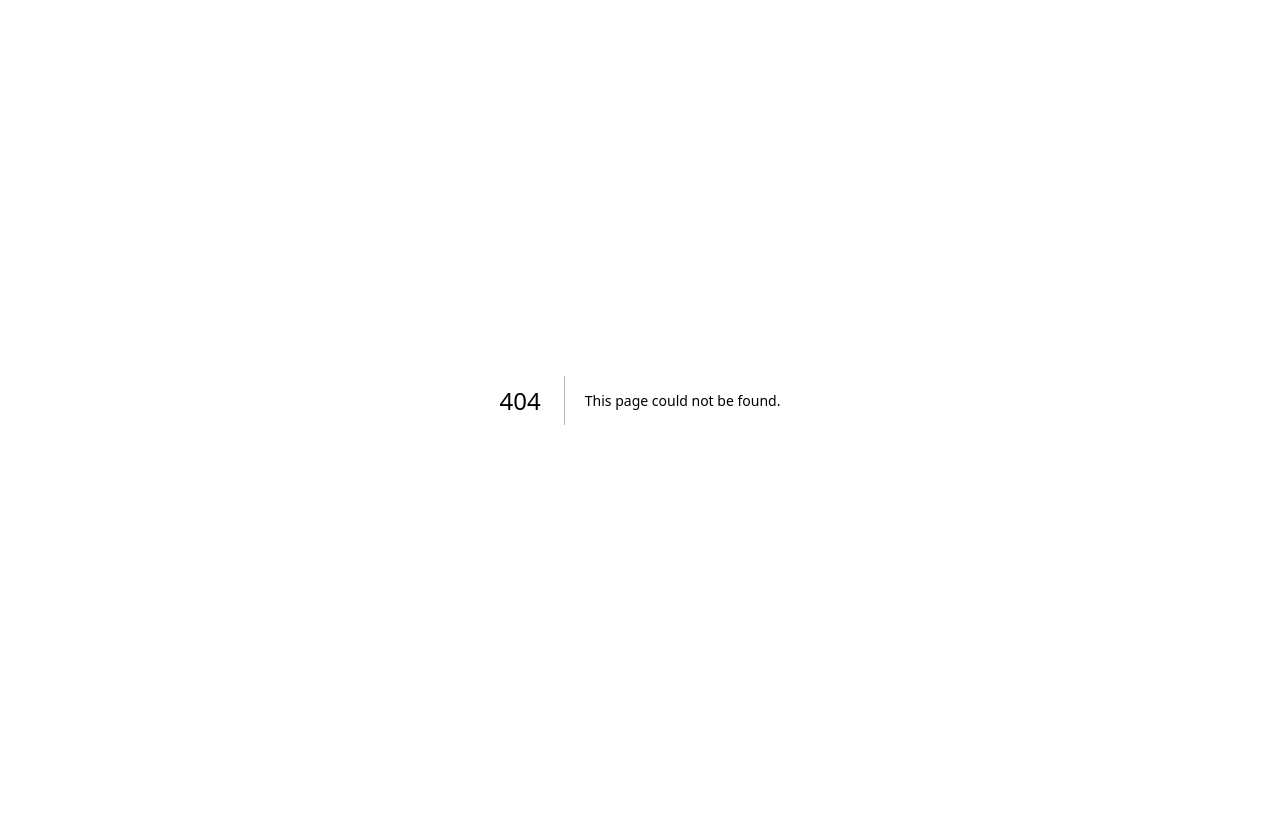
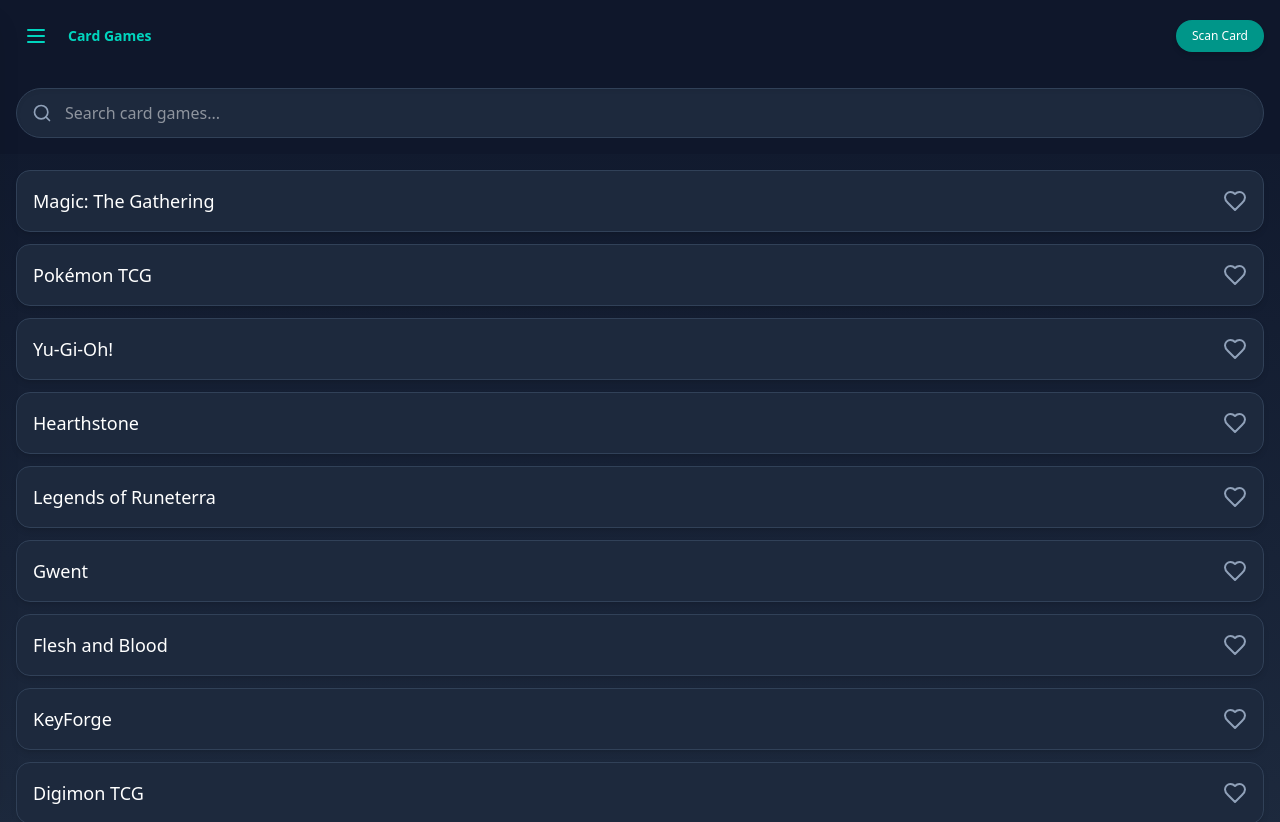
Before and after one commit to thienautran/unihack2025, a Next.js app: page /home in a window 1280 px wide. Before the commit this address had no page. Before the commit the page ends 800 px from the top, so only its background shows below. Built offline with nearby package versions, Linux system fonts and the light colour scheme.

Commit message:
menu screen

```diff
--- /dev/null
+++ b/src/app/home/page.tsx
@@ -0,0 +1,187 @@
+'use client'
+
+import { useState, useEffect } from 'react';
+import { Search, Heart, Menu } from 'lucide-react';
+
+// Sample card game data with unique IDs
+const cardGames = [
+  { id: 1, name: 'Magic: The Gathering' },
+  { id: 2, name: 'Pokémon TCG' },
+  { id: 3, name: 'Yu-Gi-Oh!' },
+  { id: 4, name: 'Hearthstone' },
+  { id: 5, name: 'Legends of Runeterra' },
+  { id: 6, name: 'Gwent' },
+  { id: 7, name: 'Flesh and Blood' },
+  { id: 8, name: 'KeyForge' },
+  { id: 9, name: 'Digimon TCG' },
+  { id: 10, name: 'Marvel Champions' },
+  { id: 11, name: 'Star Wars: Unlimited' },
+  { id: 12, name: 'Lorcana' },
+  { id: 13, name: 'One Piece Card Game' },
+  { id: 14, name: 'Slay the Spire' },
+  { id: 15, name: 'Shadowverse' },
+  { id: 16, name: 'Artifact' },
+  { id: 17, name: 'Eternal' },
+  { id: 18, name: 'Splinterlands' },
+  { id: 19, name: 'Gods Unchained' },
+  { id: 20, name: 'Arkham Horror: The Card Game' }
+];
+
+const HomePage = () => {
+  const [searchTerm, setSearchTerm] = useState('');
+  const [isVisible, setIsVisible] = useState(false);
+  const [menuOpen, setMenuOpen] = useState(false);
+  const [games, setGames] = useState(cardGames.map(game => ({ ...game, favorite: false })));
+  const [filteredGames, setFilteredGames] = useState([]);
+
+  // Animation effect when component mounts
+  useEffect(() => {
+    setIsVisible(true);
+  }, []);
+
+  // Filter and sort games based on search term and favorites
+  useEffect(() => {
+    let filtered = games.filter(game =>
+      game.name.toLowerCase().includes(searchTerm.toLowerCase())
+    );
+
+    // Sort to put favorites at the top
+    filtered = filtered.sort((a, b) => {
+      if (a.favorite && !b.favorite) return -1;
+      if (!a.favorite && b.favorite) return 1;
+      return 0;
+    });
+
+    setFilteredGames(filtered);
+  }, [searchTerm, games]);
+
+  const navigateToScanCard = () => {
+    window.location.href = '/scanCard';
+  };
+
+  // Toggle favorite status
+  const toggleFavorite = (id) => {
+    setGames(prevGames =>
+      prevGames.map(game =>
+        game.id === id ? { ...game, favorite: !game.favorite } : game
+      )
+    );
+  };
+
+  const toggleMenu = () => {
+    setMenuOpen(!menuOpen);
+  };
+
+  return (
+    <div className="relative min-h-screen bg-gradient-to-b from-slate-900 to-slate-800 text-white">
+      {/* Side Menu */}
+      <div className={`fixed top-0 left-0 h-full w-64 bg-slate-950 z-50 transform transition-transform duration-300 ease-in-out ${menuOpen ? 'translate-x-0' : '-translate-x-full'} shadow-xl`}>
+        <div className="p-6">
+          <h2 className="text-2xl font-bold mb-6 text-teal-400">Menu</h2>
+          <ul className="space-y-4">
+            <li className="p-2 hover:bg-slate-800 rounded-md transition-colors">Home</li>
+            <li className="p-2 hover:bg-slate-800 rounded-md transition-colors">My Collection</li>
+            <li className="p-2 hover:bg-slate-800 rounded-md transition-colors">Trade Cards</li>
+            <li className="p-2 hover:bg-slate-800 rounded-md transition-colors">Settings</li>
+            <li className="p-2 hover:bg-slate-800 rounded-md transition-colors">About</li>
+          </ul>
+        </div>
+      </div>
+
+      {/* Overlay when menu is open */}
+      {menuOpen && (
+        <div
+          className="fixed inset-0 bg-black bg-opacity-50 z-40"
+          onClick={toggleMenu}
+        />
+      )}
+
+      {/* Main Content */}
+      <div
+        className={`min-h-screen transition-transform duration-500 ease-out ${
+          isVisible ? 'translate-y-0' : 'translate-y-full'
+        }`}
+      >
+        {/* Header */}
+        <header className="p-4 flex items-center justify-between bg-slate-900 bg-opacity-90 sticky top-0 z-10 shadow-lg backdrop-blur-md">
+          <div className="flex items-center">
+            <button
+              className="p-2 rounded-full hover:bg-slate-700 transition-colors"
+              onClick={toggleMenu}
+            >
+              <Menu className="h-6 w-6 text-teal-400" />
+            </button>
+            <h1 className="text-sm font-bold ml-3 text-teal-400">Card Games</h1>
+          </div>
+          <button
+            className="bg-teal-600 px-4 py-2 rounded-full hover:bg-teal-500 transition-all shadow-md text-xs"
+            onClick={navigateToScanCard}
+          >
+            Scan Card
+          </button>
+        </header>
+
+        {/* Search Bar */}
+        <div className="p-4 sticky top-16 bg-slate-900 bg-opacity-90 backdrop-blur-md z-10">
+          <div className="relative">
+            <div className="absolute inset-y-0 left-0 pl-4 flex items-center pointer-events-none">
+              <Search className="h-5 w-5 text-slate-400" />
+            </div>
+            <input
+              type="text"
+              placeholder="Search card games..."
+              className="bg-slate-800 w-full py-3 pl-12 pr-4 rounded-full text-white focus:outline-none focus:ring-2 focus:ring-teal-500 border border-slate-700 shadow-inner"
+              value={searchTerm}
+              onChange={(e) => setSearchTerm(e.target.value)}
+            />
+          </div>
+        </div>
+
+        {/* Card Games List */}
+        <div className="p-4 pb-24 overflow-y-auto max-h-[calc(100vh-132px)]">
+          {filteredGames.length === 0 ? (
+            <div className="text-center py-10">
+              <p className="text-slate-400">No card games found matching your search.</p>
+            </div>
+          ) : (
+            <div className="grid grid-cols-1 gap-3">
+              {filteredGames.map((game) => (
+                <div
+                  key={game.id}
+                  className="bg-slate-800 bg-opacity-60 rounded-xl p-4 transition-all duration-300 border border-slate-700 flex justify-between items-center shadow-md hover:shadow-lg hover:translate-y-px"
+                >
+                  <h3 className="font-medium text-lg">{game.name}</h3>
+                  <button
+                    onClick={() => toggleFavorite(game.id)}
+                    className="focus:outline-none"
+                    aria-label={game.favorite ? "Remove from favorites" : "Add to favorites"}
+                  >
+                    <Heart
+                      className={`h-6 w-6 transform transition-all duration-300 ${
+                        game.favorite ? 'fill-teal-500 text-teal-500 scale-110' : 'text-slate-400'
+                      }`}
+                    />
+                  </button>
+                </div>
+              ))}
+            </div>
+          )}
+
+          {/* Floating Action Button */}
+          {/* <div className="fixed bottom-6 right-6">
+            <button
+              className="bg-teal-500 hover:bg-teal-400 text-white p-4 rounded-full shadow-lg transition-all hover:scale-105"
+              aria-label="Add new card game"
+            >
+              <svg xmlns="http://www.w3.org/2000/svg" className="h-6 w-6" fill="none" viewBox="0 0 24 24" stroke="currentColor">
+                <path strokeLinecap="round" strokeLinejoin="round" strokeWidth={2} d="M12 6v6m0 0v6m0-6h6m-6 0H6" />
+              </svg>
+            </button>
+          </div> */}
+        </div>
+      </div>
+    </div>
+  );
+};
+
+export default HomePage;
--- a/src/components/ui/menu.tsx
+++ b/src/components/ui/menu.tsx
@@ -1,64 +1,26 @@
 'use client'
 
-import { useState } from 'react';
 import { useRouter } from 'next/navigation';
 
 const MenuButton = () => {
-  const [isMenuOpen, setIsMenuOpen] = useState(false);
   const router = useRouter();
 
-  const toggleMenu = () => {
-    setIsMenuOpen(!isMenuOpen);
-  };
-
-  const navigateTo = (path) => {
-    setIsMenuOpen(false);
-    router.push(path);
+  const navigateHome = () => {
+    router.push('/home');
   };
 
   return (
     <div className="absolute top-4 left-4 z-50">
-      {/* Hamburger Button */}
+      {/* Home Button (Hamburger Style) */}
       <button
-        onClick={toggleMenu}
-        className="w-10 h-10 flex flex-col justify-center items-center bg-black bg-opacity-50 rounded-full"
+        onClick={navigateHome}
+        className="w-10 h-10 flex flex-col justify-center items-center bg-black bg-opacity-50 rounded-full transition-colors duration-300 hover:bg-teal-800"
+        aria-label="Go to home"
       >
         <div className="w-5 h-0.5 bg-white mb-1"></div>
         <div className="w-5 h-0.5 bg-white mb-1"></div>
         <div className="w-5 h-0.5 bg-white"></div>
       </button>
-
-      {/* Menu Dropdown */}
-      {isMenuOpen && (
-        <div className="absolute top-12 left-0 bg-black bg-opacity-80 rounded-lg py-2 w-48 shadow-lg">
-          <ul>
-            <li>
-              <button
-                onClick={() => navigateTo('/home')}
-                className="text-white px-4 py-2 w-full text-left hover:bg-gray-700"
-              >
-                Home
-              </button>
-            </li>
-            <li>
-              <button
-                onClick={() => navigateTo('/settings')}
-                className="text-white px-4 py-2 w-full text-left hover:bg-gray-700"
-              >
-                Settings
-              </button>
-            </li>
-            <li>
-              <button
-                onClick={() => navigateTo('/gallery')}
-                className="text-white px-4 py-2 w-full text-left hover:bg-gray-700"
-              >
-                Saved Cards
-              </button>
-            </li>
-          </ul>
-        </div>
-      )}
     </div>
   );
 };
```
